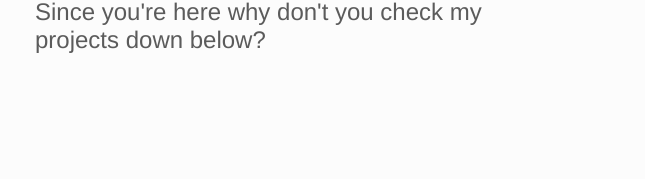
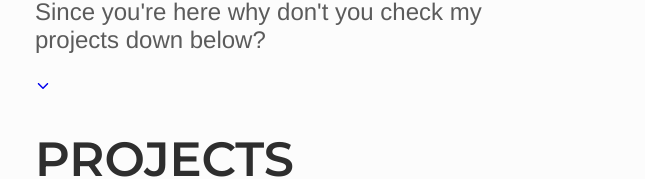
Before and after one commit to dndanli/dndanli-portfolio-v2, a React (Create React App) app in the folder dndanli-portfolio/: page / in a window 1280 px wide. Shown: the part 738-917 px from the top of the page, without its empty margins (445-1090 px from the left). Built offline with nearby package versions, Linux system fonts and the light colour scheme.

Commit message:
removed arrow down style from global styles

```diff
--- a/dndanli-portfolio/src/Components/GlobalStyles/GlobalStyles.ts
+++ b/dndanli-portfolio/src/Components/GlobalStyles/GlobalStyles.ts
@@ -7,22 +7,7 @@ const GlobalStyle = createGlobalStyle`
     padding: 0 30rem 0 30rem;
     background-color: rgb(250, 250, 250, 0.5);
   }
-  .arrow-down-div{
-    display: flex;
-    justify-content: center;
-    margin-top: 10rem;
-    margin-bottom: 10rem;
-  }
 
-  .arrow-down-icon{
-    width: 65px;
-    height: 65px;
-    color:rgba(23,23,23, 0.5);
-    &:hover{
-      color:rgba(23,23,23, 0.8);
-      transition : 0.5s all ease-in-out;
-    }
-  }
 
 `;
 
```
